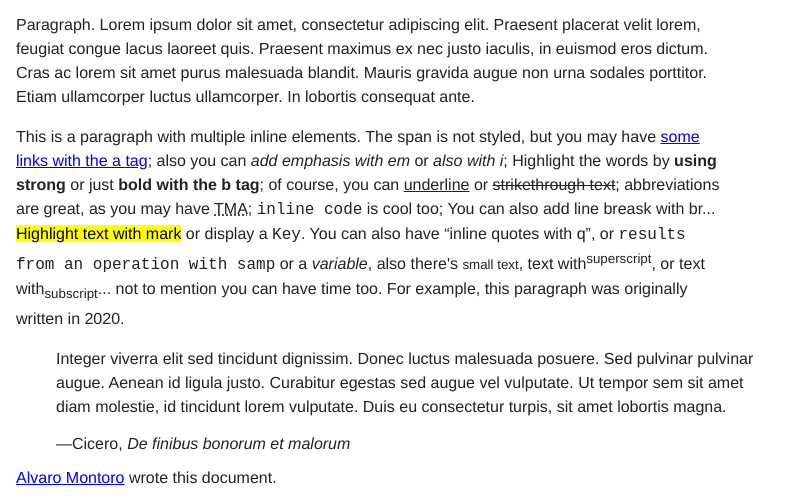
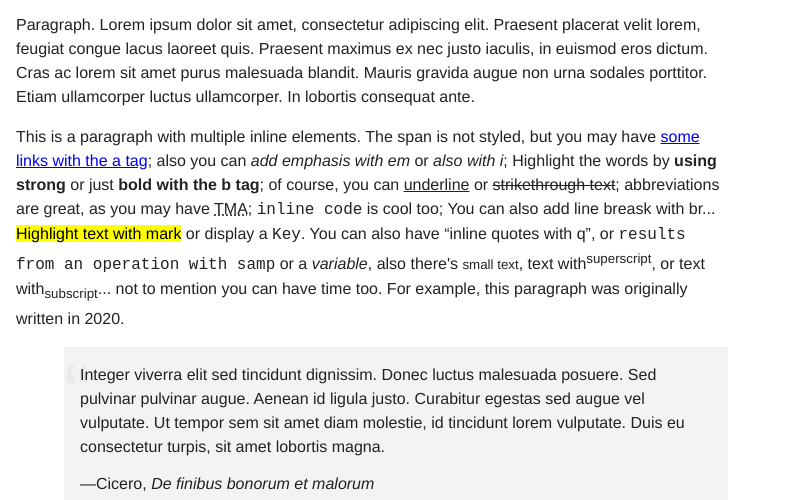
Before and after one commit to alvaromontoro/almond.css, a website: page demo/index.html in a window 1280 px wide. Shown: the part 268-768 px from the top of the page, without its empty margins (0-800 px from the left). Drawn offline with Linux system fonts and the light colour scheme.

Commit message:
Adding blockquote
- Adding blockquote styles
- Fix address margin
- Add new colors
- Build library

```diff
--- a/src/general/variables.scss
+++ b/src/general/variables.scss
@@ -9,6 +9,7 @@
   --primary-bg: #fff;
   --secondary: #222;
   --secondary-bg: #fff;
+  --secondary-transparent: rgba(32, 32, 32, 0.05);
   --secondary-dark: #111;
   --secondary-darker: #000;
   --secondary-light: #aaa;
--- a/src/index.scss
+++ b/src/index.scss
@@ -16,4 +16,5 @@
 
 // tag specific styles
 @import "./tags/address.scss";
+@import "./tags/blockquote.scss";
 @import "./tags/p.scss";
--- a/src/tags/address.scss
+++ b/src/tags/address.scss
@@ -1,4 +1,5 @@
 address {
   display: block;
   font-style: normal;
+  margin: 1rem 0;
 }
--- /dev/null
+++ b/src/tags/blockquote.scss
@@ -0,0 +1,30 @@
+blockquote {
+  background-color: var(--secondary-transparent);
+  box-sizing: border-box;
+  display: block;
+  margin: 1rem 0 1rem 3rem;
+  max-width: 80ch;
+  max-width: calc(80ch - 3rem);
+  overflow: hidden;
+  padding: 1rem;
+  page-break-inside: avoid;
+  position: relative;
+
+  &::before {
+    content: open-quote;
+    color: var(--secondary-transparent);
+    font-size: 5rem;
+    left: 0;
+    position: absolute;
+    top: 0;
+    z-index: -1;
+  }
+
+  & > :first-child {
+    margin-top: 0;
+  }
+
+  & > :last-child {
+    margin-bottom: 0;
+  }
+}
```
Also changed, not shown: dist/almond.css, dist/almond.min.css.
